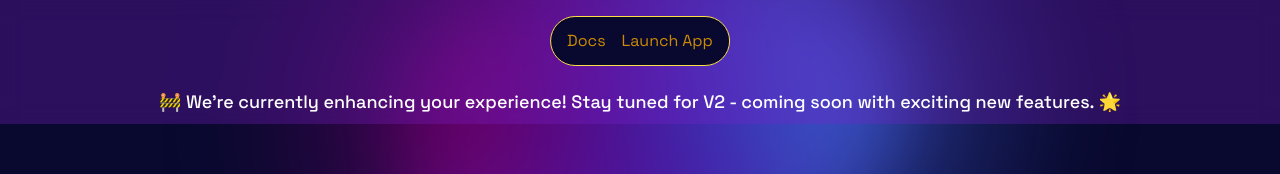
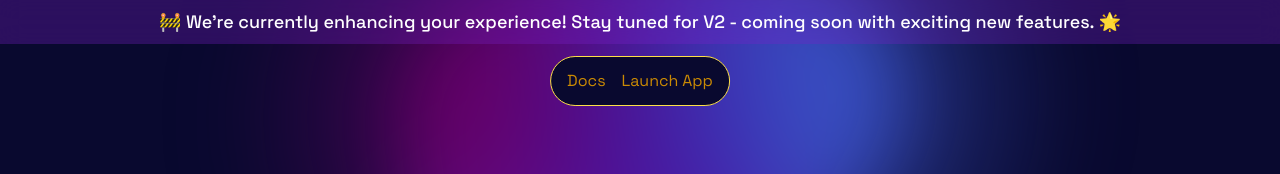
Before and after one commit to theSynthOS/synthos-landing, a Next.js app: page / in a window 1280 px wide. Shown: the top 174 px of the page. Built offline with nearby package versions, Linux system fonts and the light colour scheme; a web font is replaced by a local one.

Commit message:
make banner ui better

```diff
--- a/src/app/page.tsx
+++ b/src/app/page.tsx
@@ -14,7 +14,7 @@ export default function Home() {
 
   return (
     <main className="h-screen w-full overflow-y-scroll snap-y snap-mandatory">
-      <div className="fixed top-4 left-1/2 transform -translate-x-1/2 z-50 text-nowrap">
+      <div className="fixed top-0 md:top-14 left-1/2 transform -translate-x-1/2 z-50 text-nowrap">
         <Menu setActive={setActive} >
           <HoveredLink href="https://thesynthos.notion.site/" target="_blank">
             <MenuItem setActive={setActive} active={active} item="Docs" />
--- a/src/components/ui/maintenance-banner.tsx
+++ b/src/components/ui/maintenance-banner.tsx
@@ -2,8 +2,8 @@ import React from 'react';
 
 export const MaintenanceBanner = () => {
   return (
-    <div className="fixed top-0 left-0 w-full bg-purple-700/30 backdrop-blur-md z-50" >
-      <div className="container mx-auto px-4 py-2 mt-16 sm:mt-20">
+    <div className="fixed top-0 left-0 w-full bg-purple-700/30 backdrop-blur-md z-[60]">
+      <div className="container mx-auto px-4 py-2">
         <div className="flex items-center justify-center text-center">
           <p className="text-white text-sm sm:text-base md:text-lg font-medium">
             🚧 We're currently enhancing your experience! Stay tuned for V2 - coming soon with exciting new features. 🌟
```
